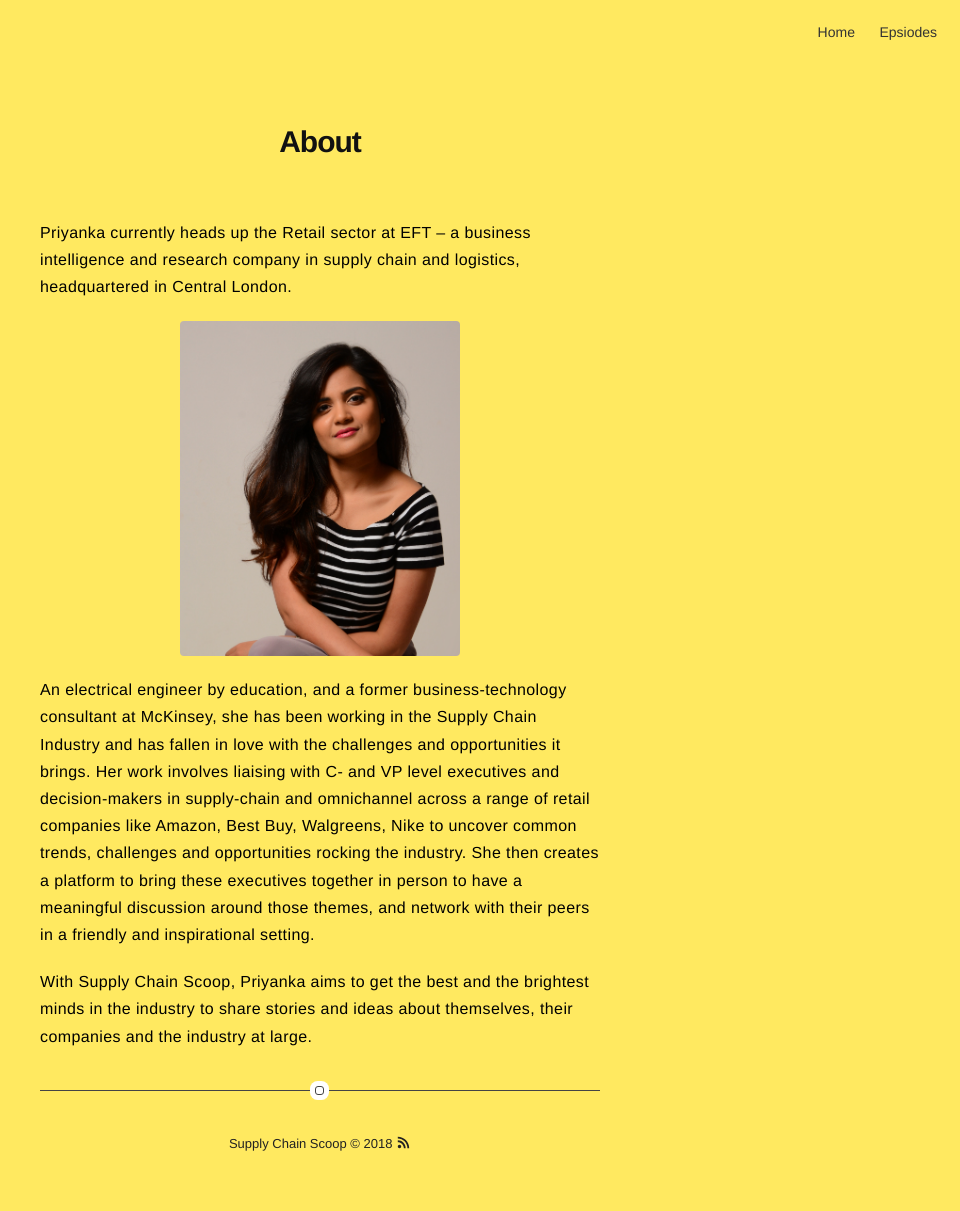
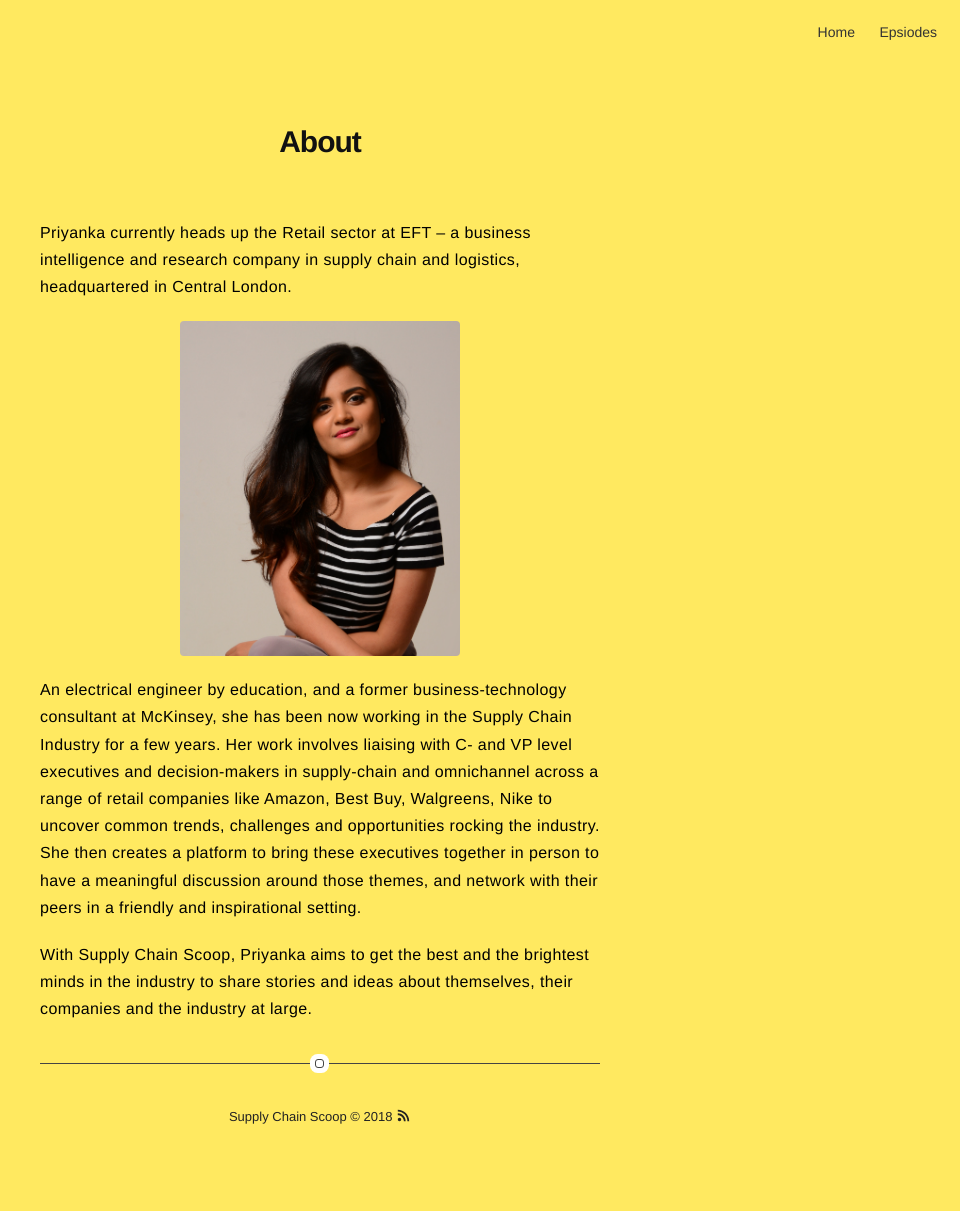
Before and after one commit to traghav/supplychainscoop.github.io, a Jekyll site: the page built from about.md, in a window 1280 px wide. Shown: the whole page, without its empty margins (320-1280 px from the left). Built offline with Jekyll 4.4.1, drawn with Linux system fonts in a browser that asks for light colours; after the commit the page ends 1184 px from its top, so only the background shows below that.

Commit message:
Update about.md

```diff
--- a/about.md
+++ b/about.md
@@ -8,7 +8,7 @@ Priyanka currently heads up the Retail sector at EFT – a business intelligence
 
 ![priyanka.jpg](/assets/images/priyanka.jpg)
 
-An electrical engineer by education, and a former business-technology consultant at McKinsey, she has been working in the Supply Chain Industry and has fallen in love with the challenges and opportunities it brings.
+An electrical engineer by education, and a former business-technology consultant at McKinsey, she has been now working in the Supply Chain Industry for a few years.
 Her work involves liaising with C- and VP level executives and decision-makers in supply-chain and omnichannel across a range of retail companies like Amazon, Best Buy, Walgreens, Nike to uncover common trends, challenges and opportunities rocking the industry. She then creates a platform to bring these executives together in person to have a meaningful discussion around those themes, and network with their peers in a friendly and inspirational setting.
 
 With Supply Chain Scoop, Priyanka aims to get the best and the brightest minds in the industry to share stories and ideas about themselves, their companies and the industry at large.
```
